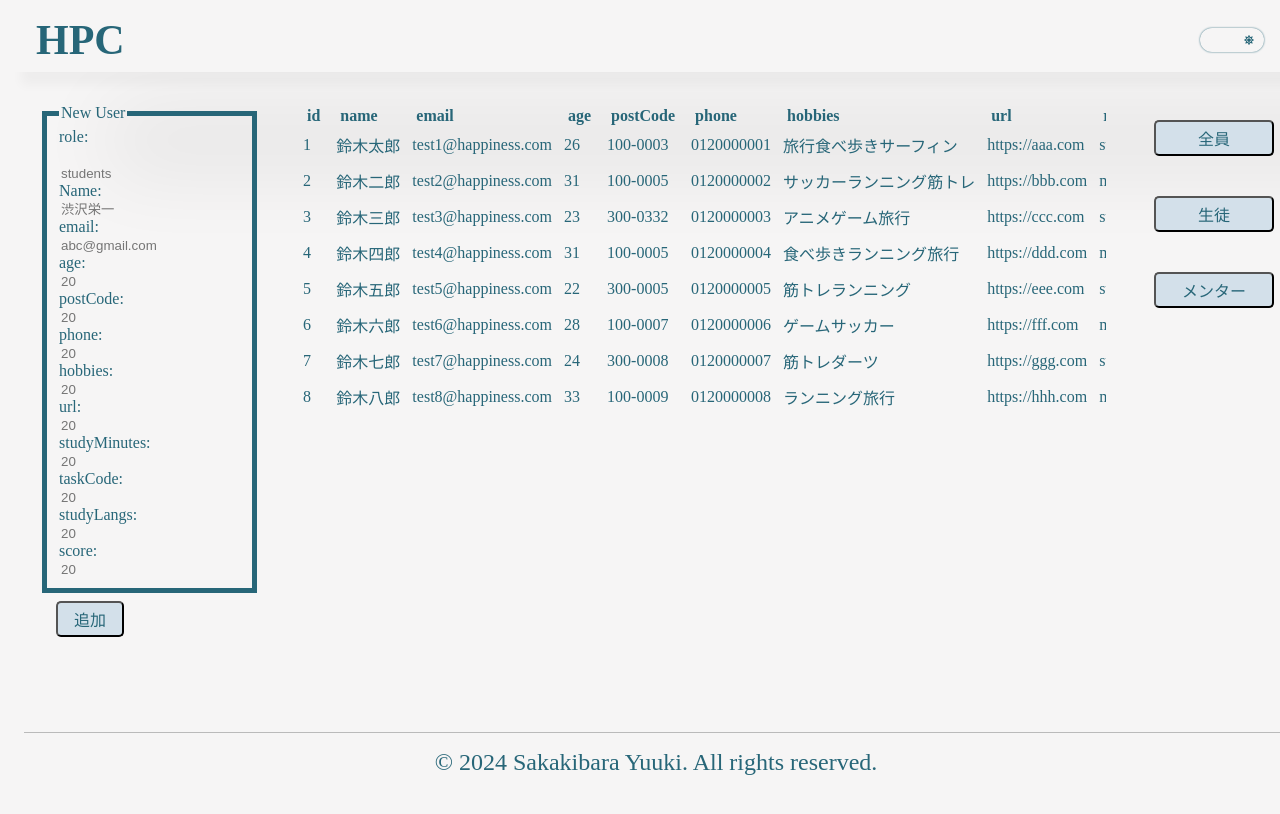
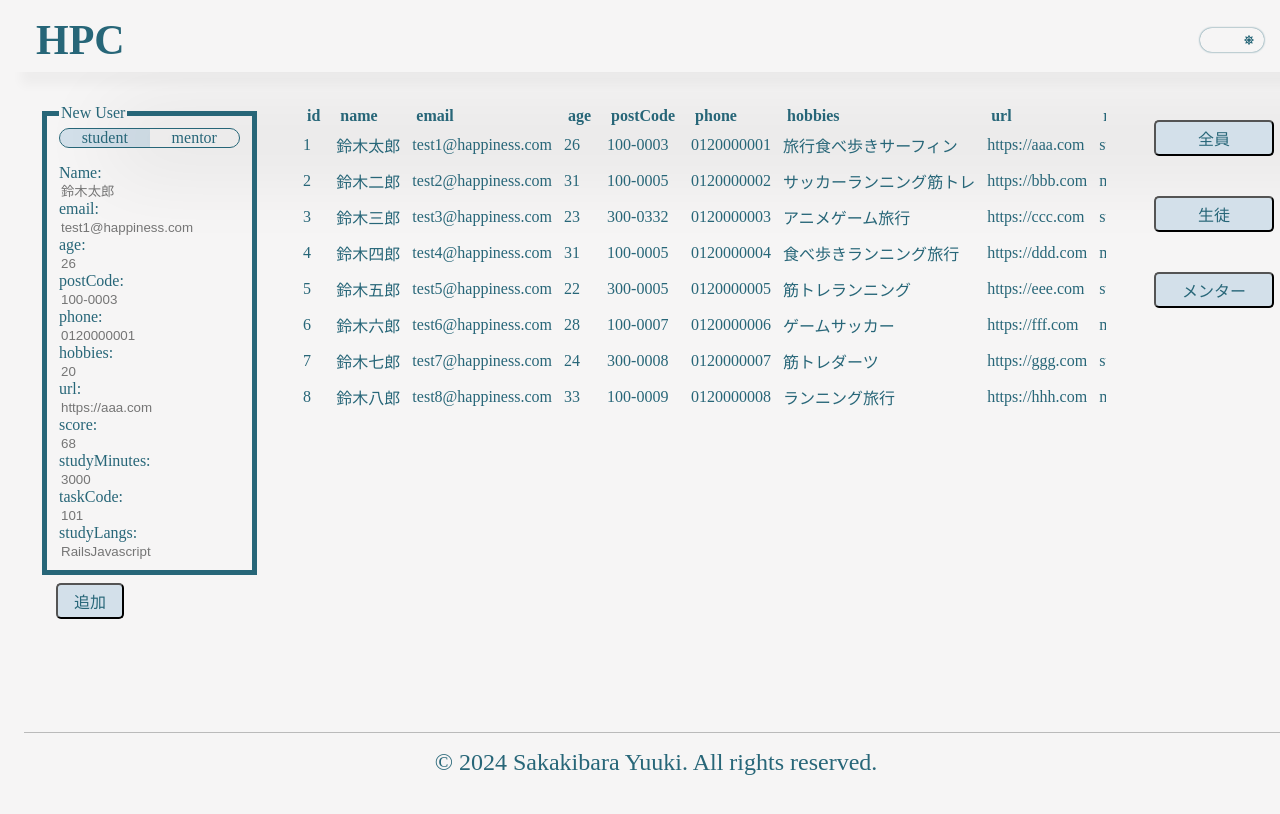
Before and after one commit to sakakibara-yuuki/react_intro_type, a React (Vite) app: page / in a window 1280 px wide. Shown: the top 814 px of the page. Built offline with nearby package versions, Linux system fonts and the light colour scheme.

Commit message:
feat: add role tab

```diff
--- a/src/components/organism/Filter.tsx
+++ b/src/components/organism/Filter.tsx
@@ -1,6 +1,4 @@
 import { Button } from "../atoms/button/Button";
-import { Select } from "../atoms/select/Select";
-import { User } from "../../types/User"
 import styled from "styled-components";
 
 const Wrapper = styled.div`
--- a/src/components/organism/UserForm.tsx
+++ b/src/components/organism/UserForm.tsx
@@ -1,4 +1,5 @@
 import styled from "styled-components";
+import { useState } from "react";
 import { useForm, SubmitHandler } from "react-hook-form";
 import { Button } from "../atoms/button/Button";
 
@@ -17,7 +18,6 @@ const Form = styled.form`
   & input {
     background: transparent;
     border: 0;
-    border-bottom: 1px solid var(--color-secondary);
   }
 `;
 
@@ -33,51 +33,121 @@ type Inputs = {
   age: number;
   postCode: number;
   phone: number;
-  hobbies: Array<string>;
+  hobbies: string[];
   url: string;
 }
 
 type StudentInputs = {
   studyMinutes: number;
   taskCode: string;
-  studyLangs: Array<string>;
+  studyLangs: string[];
   score: number;
 }
 
 type TeacherInputs = {
   teachMinutes: number;
-  teachLangs: Array<string>;
+  teachLangs: string[];
 }
 
-export function UserForm(props: UserFormProps) {
 
-  const { onChangeForm, onClickAdd } = props;
+function ToggleRoleOfUser({ roleOfUser, onChange }: { roleOfUser: "student" | "mentor", onChange: () => void }) {
+  const ToggleDiv = styled.div`
 
-  const { register, handleSubmit, watch, formState: { erros } } = useForm<Inputs>(); //引数はInputs型 ? Inputsって何?
-  const onSubmit: SubmitHandler<Inputs> = (data) => console.log(data); //onSubmit は関数であり、引数にはdataが入る
+    border: 1px solid ${({ theme }) => theme.text};
+    border-radius: 10px;
+    margin-bottom: 1em;
 
+    input[type="checkbox"] {
+      appearance: none;
+      position: absolute;
+      transition: all 0.3s;
+      transition: all 0.3s;
+    }
+
+    label {
+      display: grid;
+      grid-template-columns: 1fr 1fr;
+      border-top-left-radius: 10px;
+      border-bottom-left-radius: 10px;
+      border-top-right-radius: 10px;
+      border-bottom-right-radius: 10px;
+      text-align: center;
+    }
+
+    label :nth-child(1) {
+      position: relative;
+    }
+    label :nth-child(2) {
+      position: relative;
+    }
+
+
+    label :nth-child(1)::before {
+      background-color: ${({ theme }) => theme.buttonBackground};
+      border-top-left-radius: 10px;
+      border-bottom-left-radius: 10px;
+      content: "";
+      position: absolute;
+      top: 0;
+      right: 0;
+      width: 100%;
+      height: 100%;
+      z-index: -1;
+      transition: all 0.3s;
+    }
+
+    label :nth-child(2)::before {
+      background-color: ${({ theme }) => theme.buttonBackground};
+      border-top-right-radius: 10px;
+      border-bottom-right-radius: 10px;
+      content: "";
+      position: absolute;
+      top: 0;
+      left: 0;
+      width: 0%;
+      height: 100%;
+      z-index: -1;
+      transition: all 0.3s;
+    }
+
+    input[type="checkbox"] {
+      & + label :nth-child(1)::before {
+        width: 100%;
+      }
+      & + label :nth-child(2)::before {
+        width: 0%;
+      }
+    }
+
+    input[type="checkbox"]:checked {
+      & + label :nth-child(1)::before {
+        width: 0%;
+      }
+      & + label :nth-child(2)::before {
+        width: 100%;
+      }
+    }
+  `;
   return (
-    <Form onSubmit={handleSubmit(onSubmit)}>
-      <fieldset>
-        <legend>New User</legend>
-        <div>
-          <label htmlFor="roleOfUser">role: </label>
-          <input {...register("roleOfUser", { required: true })} />
-          <input
-            type="text"
-            id="roleOfUser"
-            onChange={onChangeForm}
-            placeholder="students"
-            required
-          />
-        </div>
+    <ToggleDiv>
+      <input type="checkbox" id="roleOfUser" checked={roleOfUser === "student" ? false : true} onChange={onChange} />
+      <label htmlFor="roleOfUser">
+        <span>student</span>
+        <span>mentor</span>
+      </label>
+    </ToggleDiv>
+  )
+}
+
+function UserFrom() {
+  return (
+    <>
       <div>
         <label htmlFor="name">Name: </label>
         <input
           type="text"
           id="name"
-            onChange={onChangeForm}
-            placeholder="渋沢栄一"
+          placeholder="鈴木太郎"
           required
         />
       </div>
@@ -86,8 +156,7 @@ export function UserForm(props: UserFormProps) {
         <input
           type="email"
           id="email"
-            onChange={onChangeForm}
-            placeholder="abc@gmail.com"
+          placeholder="test1@happiness.com"
           required
         />
       </div>
@@ -96,8 +165,7 @@ export function UserForm(props: UserFormProps) {
         <input
           type="text"
           id="age"
-            onChange={onChangeForm}
-            placeholder="20"
+          placeholder="26"
           required
         />
       </div>
@@ -106,8 +174,7 @@ export function UserForm(props: UserFormProps) {
         <input
           type="text"
           id="postCode"
-            onChange={onChangeForm}
-            placeholder="20"
+          placeholder="100-0003"
           required
         />
       </div>
@@ -116,8 +183,7 @@ export function UserForm(props: UserFormProps) {
         <input
           type="text"
           id="phone"
-            onChange={onChangeForm}
-            placeholder="20"
+          placeholder="0120000001"
           required
         />
       </div>
@@ -126,7 +192,6 @@ export function UserForm(props: UserFormProps) {
         <input
           type="text"
           id="hobbies"
-            onChange={onChangeForm}
           placeholder="20"
           required
         />
@@ -134,10 +199,25 @@ export function UserForm(props: UserFormProps) {
       <div>
         <label htmlFor="url">url: </label>
         <input
+          type="url"
+          id="url"
+          placeholder="https://aaa.com"
+          required
+        />
+      </div>
+    </>
+  );
+}
+
+function StudentForm() {
+  return (
+    <>
+      <div>
+        <label htmlFor="score">score: </label>
+        <input
           type="text"
-            id="url"
-            onChange={onChangeForm}
-            placeholder="20"
+          id="score"
+          placeholder="68"
           required
         />
       </div>
@@ -146,8 +226,7 @@ export function UserForm(props: UserFormProps) {
         <input
           type="text"
           id="studyMinutes"
-            onChange={onChangeForm}
-            placeholder="20"
+          placeholder="3000"
           required
         />
       </div>
@@ -156,8 +235,7 @@ export function UserForm(props: UserFormProps) {
         <input
           type="text"
           id="taskCode"
-            onChange={onChangeForm}
-            placeholder="20"
+          placeholder="101"
           required
         />
       </div>
@@ -166,21 +244,71 @@ export function UserForm(props: UserFormProps) {
         <input
           type="text"
           id="studyLangs"
-            onChange={onChangeForm}
-            placeholder="20"
+          placeholder="RailsJavascript"
+          required
+        />
+      </div>
+    </>
+  );
+}
+
+function MentorForm() {
+  return (
+    <>
+      <div>
+        <label htmlFor="experienceDays">experienceDays: </label>
+        <input
+          type="text"
+          id="experienceDays"
+          placeholder="1850"
           required
         />
       </div>
       <div>
-          <label htmlFor="score">score: </label>
+        <label htmlFor="userLangs">useLangs: </label>
         <input
           type="text"
-            id="score"
-            onChange={onChangeForm}
-            placeholder="20"
+          id="userLangs"
+          placeholder="Next.jsGoLang"
           required
         />
       </div>
+      <div>
+        <label htmlFor="availableStartCode">availableStartCode: </label>
+        <input
+          type="text"
+          id="availableStartCode"
+          placeholder="201"
+          required
+        />
+      </div>
+      <div>
+        <label htmlFor="availableEndCode">availableEndCode: </label>
+        <input
+          type="text"
+          id="availableEndCode"
+          placeholder="302"
+          required
+        />
+      </div>
+    </>
+  )
+}
+
+
+export function UserForm(props: UserFormProps) {
+
+  const { onChangeForm, onClickAdd } = props;
+
+  const [roleOfUser, setRoleOfUser] = useState<"student" | "mentor">("student");
+
+  return (
+    <Form>
+      <fieldset>
+        <legend>New User</legend>
+        <ToggleRoleOfUser roleOfUser={roleOfUser} onChange={() => setRoleOfUser(roleOfUser === "student" ? "mentor" : "student")} />
+        <UserFrom />
+        {roleOfUser === "student" ? <StudentForm /> : <MentorForm />}
       </fieldset>
       <Button label={"追加"} onClick={onClickAdd} />
     </Form>
```
Lines whose indentation alone changed are shown as unchanged.
